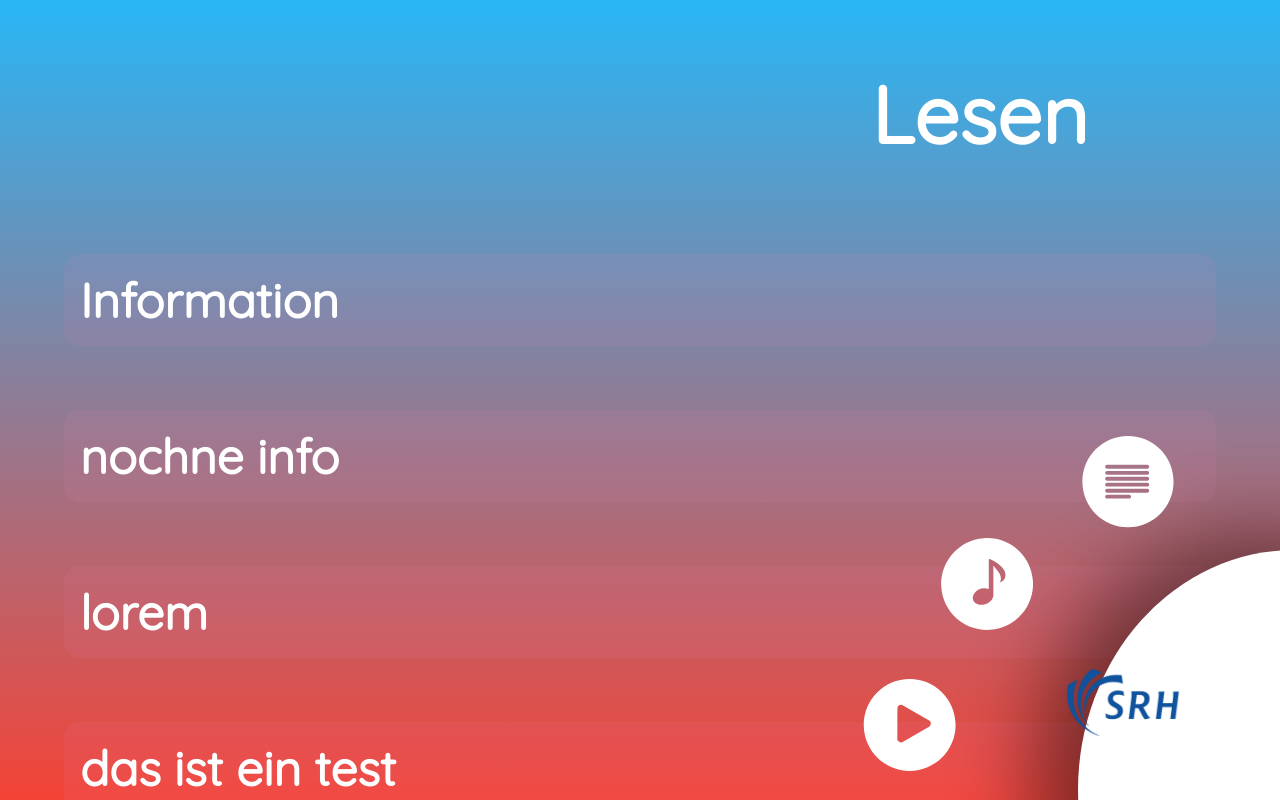
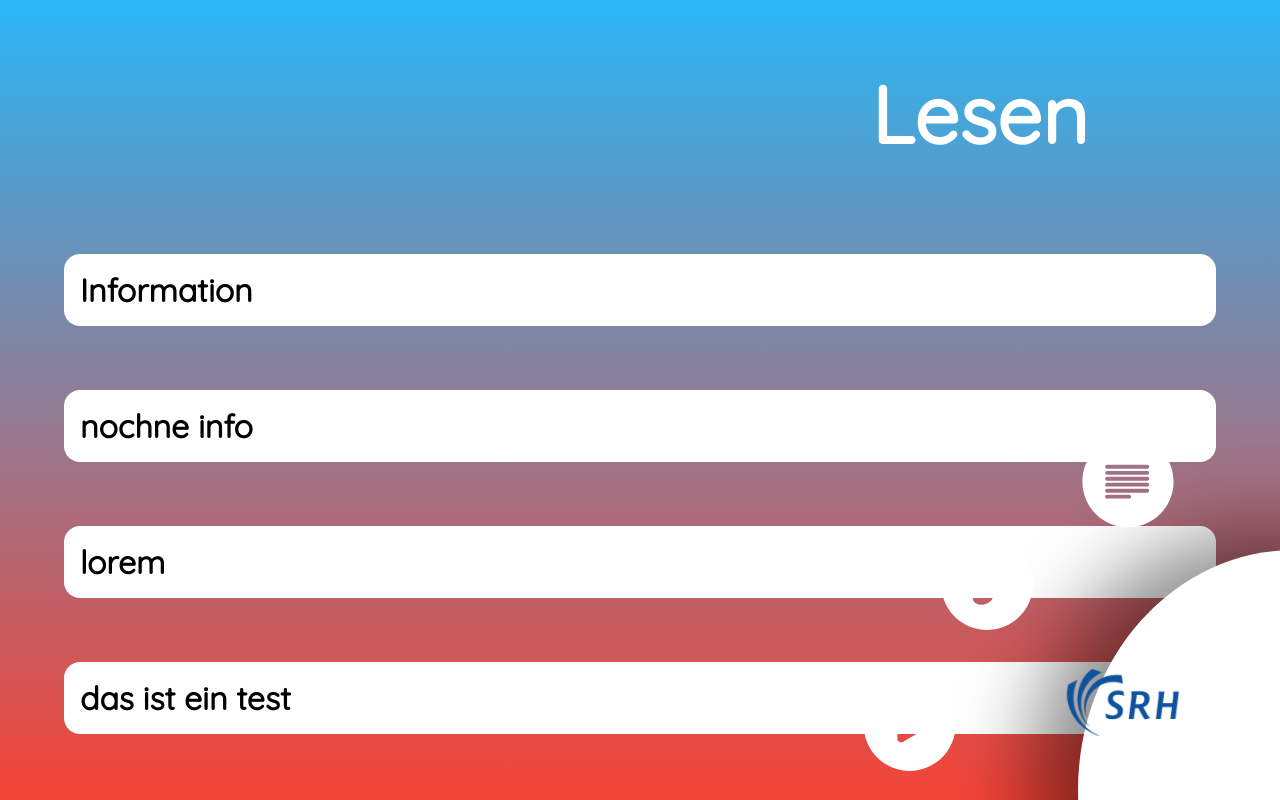
Before and after one commit to Momaritti/gera-srh, an Angular app: page /read/document in a window 1280 px wide. Built offline with nearby package versions, Linux system fonts and the light colour scheme; data requests are answered from the project's data file.

Commit message:
style changes

```diff
--- a/src/app/app.component.sass
+++ b/src/app/app.component.sass
@@ -135,8 +135,9 @@ li
 .container li
   margin: 5%
   border-radius: 1rem
-  background-color: rgba(226, 126, 180, .1)
+  background-color: #FFFFFF
   transition: background-color .2s
+
   &:hover
     background-color: rgba(226, 126, 180, .2)
   h2
--- a/src/app/read/read.component.sass
+++ b/src/app/read/read.component.sass
@@ -6,6 +6,9 @@
   background-image: linear-gradient(#29B6F6, #f44336 )
   height: 100vh
   ul li h2
+    font-size: 2rem
+    color: #000
+
     &:hover
       cursor: pointer
       color: $background-color
```
